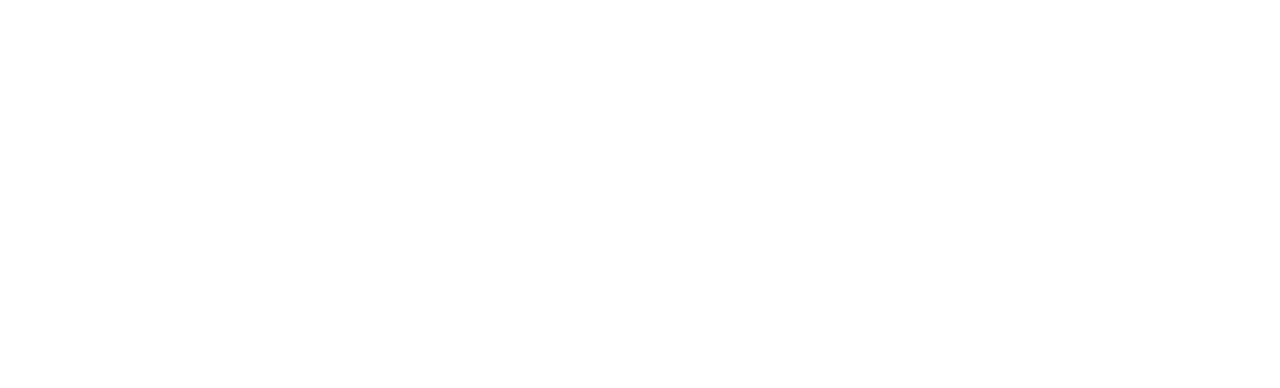
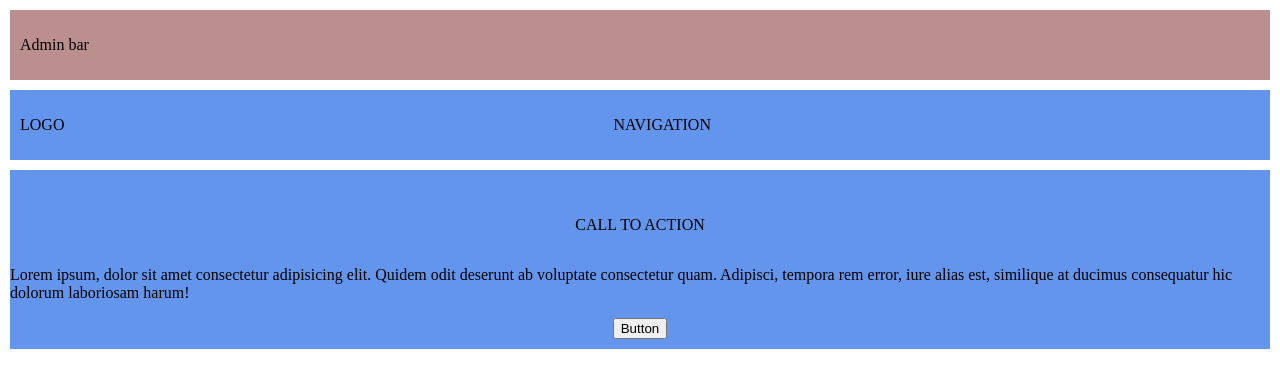
Before and after one commit to Fede-forti/esercitazione, a plain HTML site: page index.html in a window 1280 px wide. Drawn offline with Linux system fonts and the light colour scheme.

Commit message:
parte di Federica

```diff
--- a/index.html
+++ b/index.html
@@ -9,7 +9,25 @@
     <link rel="stylesheet" href="style.css">
 </head>
 <body>
+    <header>
+        <section class="header_content">
+            <p>Admin bar</p>
+        </section>
 
+        <nav>
+            <p>LOGO</p>
+            <p>NAVIGATION</p>
+            <div></div>
+        </nav>
+    </header>
+
+    <main>
+        <section class="main_action">
+            <p>CALL TO ACTION</p>
+            <p>Lorem ipsum, dolor sit amet consectetur adipisicing elit. Quidem odit deserunt ab voluptate consectetur quam. Adipisci, tempora rem error, iure alias est, similique at ducimus consequatur hic dolorum laboriosam harum!</p>
+            <button>Button</button>
+        </section>
+    </main>
 
 
 </body>
--- a/style.css
+++ b/style.css
@@ -0,0 +1,31 @@
+body {
+    padding: 0;
+    margin: 10px;
+}
+
+.header_content {
+    background-color: rosybrown;
+    padding: 10px;
+}
+
+nav {
+    background-color: cornflowerblue;
+    padding: 10px;
+    margin: 10px 0;
+    display: flex;
+    justify-content: space-between;
+    align-items: center;
+}
+
+header {
+    display: flex;
+    flex-direction: column;
+}
+
+.main_action {
+    background-color: cornflowerblue;
+    display: flex;
+    flex-direction: column;
+    align-items: center;
+    padding: 30px 0 10px 0;
+}
```
